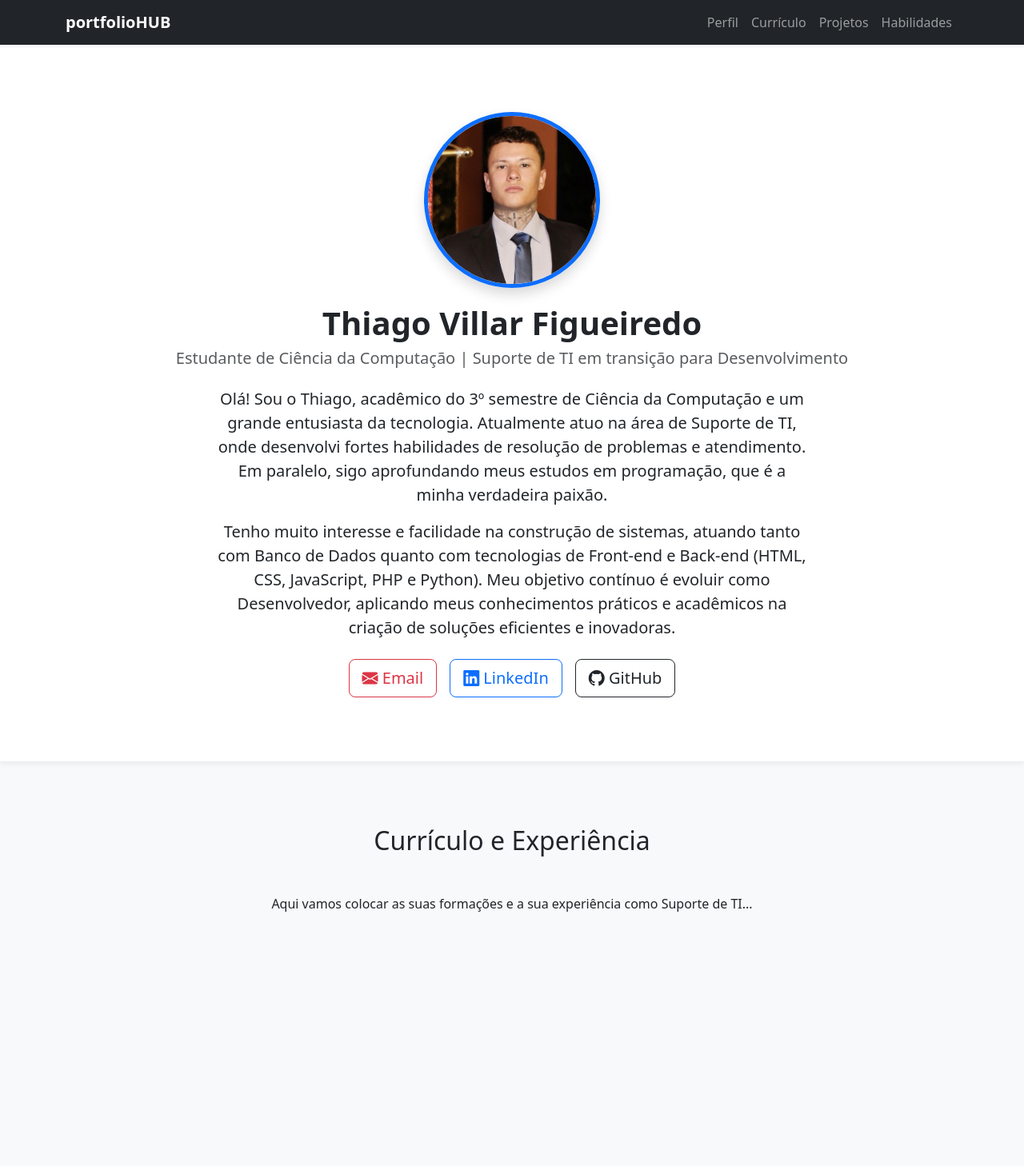
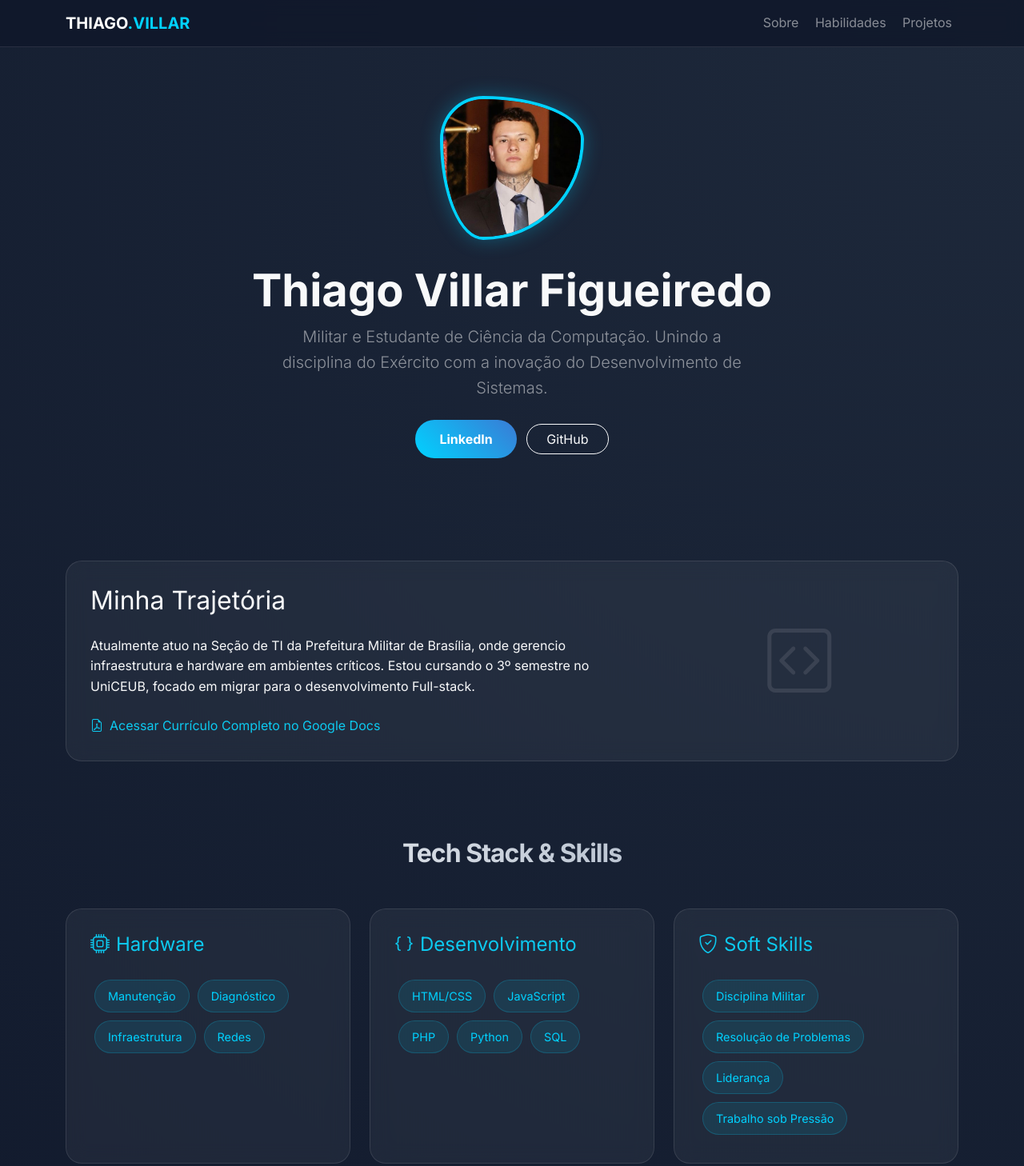
Before and after one commit to Thiagovlllf/Thiagovlllf.github.io, a plain HTML site: page index.html in a window 1280 px wide. Shown: the top 1458 px of the page at 80% size. Before the commit the page ends 1238 px from the top, so only its background shows below. Drawn offline with nearby package versions, Linux system fonts and the light colour scheme.

Commit message:
Add files via upload

```diff
--- a/index.html
+++ b/index.html
@@ -3,85 +3,231 @@
 <head>
     <meta charset="UTF-8">
     <meta name="viewport" content="width=device-width, initial-scale=1.0">
-    <title>Portfólio | Thiago Villar Figueiredo</title>
+    <title>Thiago Villar | Dev Portfolio</title>
 
     <link href="https://cdn.jsdelivr.net/npm/bootstrap@5.3.0/dist/css/bootstrap.min.css" rel="stylesheet">
     <link rel="stylesheet" href="https://cdn.jsdelivr.net/npm/bootstrap-icons@1.10.5/font/bootstrap-icons.css">
+    <link href="https://fonts.googleapis.com/css2?family=Inter:wght@300;400;700&display=swap" rel="stylesheet">
 
     <style>
-        body { padding-top: 60px; background-color: #f8f9fa; }
-        .secao { padding: 80px 0; }
-        .hero-section { background-color: #ffffff; box-shadow: 0 4px 6px rgba(0,0,0,0.05); }
+        :root {
+            --primary-color: #00d2ff;
+            --secondary-color: #3a7bd5;
+            --dark-bg: #0f172a;
+            --card-bg: rgba(255, 255, 255, 0.05);
+        }
 
-        /* Ajuste mágico para a sua foto focar no rosto e terno */
+        body {
+            font-family: 'Inter', sans-serif;
+            background-color: var(--dark-bg);
+            color: #f8f9fa;
+            line-height: 1.6;
+        }
+
+        /* Fundo com Gradiente Animado */
+        .main-wrapper {
+            background: radial-gradient(circle at top right, #1e293b, #0f172a);
+            min-height: 100vh;
+        }
+
+        .navbar {
+            background: rgba(15, 23, 42, 0.8) !important;
+            backdrop-filter: blur(10px);
+            border-bottom: 1px solid rgba(255,255,255,0.1);
+        }
+
+        .hero-section {
+            padding: 120px 0 80px;
+            text-align: center;
+        }
+
         .profile-img {
-            width: 220px;
-            height: 220px;
-            object-fit: cover;
-            object-position: top;
+            width: 180px; height: 180px;
+            object-fit: cover; object-position: top;
+            border-radius: 30% 70% 70% 30% / 30% 30% 70% 70%; /* Forma orgânica */
+            border: 4px solid var(--primary-color);
+            box-shadow: 0 0 25px rgba(0, 210, 255, 0.3);
+            margin-bottom: 30px;
+            transition: 0.5s;
+        }
+
+        .profile-img:hover {
             border-radius: 50%;
-            border: 5px solid #0d6efd;
-            margin-bottom: 20px;
+            transform: scale(1.05);
+        }
+
+        .glass-card {
+            background: var(--card-bg);
+            backdrop-filter: blur(12px);
+            border: 1px solid rgba(255,255,255,0.1);
+            border-radius: 20px;
+            padding: 30px;
+            transition: 0.3s;
+        }
+
+        .glass-card:hover {
+            background: rgba(255, 255, 255, 0.08);
+            transform: translateY(-5px);
+            border-color: var(--primary-color);
+        }
+
+        .skill-badge {
+            display: inline-block;
+            padding: 8px 16px;
+            border-radius: 50px;
+            background: rgba(0, 210, 255, 0.1);
+            color: var(--primary-color);
+            font-size: 0.9rem;
+            margin: 5px;
+            border: 1px solid rgba(0, 210, 255, 0.2);
+            font-weight: 500;
+        }
+
+        .btn-custom {
+            background: linear-gradient(45deg, var(--primary-color), var(--secondary-color));
+            border: none;
+            color: white;
+            padding: 12px 30px;
+            border-radius: 50px;
+            font-weight: bold;
+            transition: 0.3s;
+        }
+
+        .btn-custom:hover {
+            box-shadow: 0 5px 15px rgba(0, 210, 255, 0.4);
+            transform: scale(1.05);
+            color: white;
+        }
+
+        .section-title {
+            font-weight: 700;
+            letter-spacing: -1px;
+            margin-bottom: 50px;
+            background: linear-gradient(to right, #fff, #94a3b8);
+            -webkit-background-clip: text;
+            -webkit-text-fill-color: transparent;
+        }
+
+        footer {
+            border-top: 1px solid rgba(255,255,255,0.1);
+            padding: 40px 0;
+            margin-top: 80px;
         }
     </style>
 </head>
 <body>
 
-    <nav class="navbar navbar-expand-lg navbar-dark bg-dark fixed-top">
+    <div class="main-wrapper">
+        <nav class="navbar navbar-expand-lg navbar-dark fixed-top">
             <div class="container">
-            <a class="navbar-brand" href="#"><strong>portfolioHUB</strong></a>
-            <button class="navbar-toggler" type="button" data-bs-toggle="collapse" data-bs-target="#navbarNav">
-                <span class="navbar-toggler-icon"></span>
-            </button>
-            <div class="collapse navbar-collapse" id="navbarNav">
-                <ul class="navbar-nav ms-auto">
-                    <li class="nav-item"><a class="nav-link" href="#perfil">Perfil</a></li>
-                    <li class="nav-item"><a class="nav-link" href="#curriculo">Currículo</a></li>
-                    <li class="nav-item"><a class="nav-link" href="#projetos">Projetos</a></li>
-                    <li class="nav-item"><a class="nav-link" href="#habilidades">Habilidades</a></li>
-                </ul>
+                <a class="navbar-brand fw-bold" href="#">THIAGO<span style="color:var(--primary-color)">.VILLAR</span></a>
+                <div class="ms-auto d-none d-lg-block">
+                    <a href="#sobre" class="nav-link d-inline mx-2 text-white-50">Sobre</a>
+                    <a href="#habilidades" class="nav-link d-inline mx-2 text-white-50">Habilidades</a>
+                    <a href="#projetos" class="nav-link d-inline mx-2 text-white-50">Projetos</a>
                 </div>
             </div>
         </nav>
 
-    <section id="perfil" class="secao hero-section text-center">
+        <header class="hero-section">
             <div class="container">
-            <img src="perfil.jpg.png" alt="Foto Profissional de Thiago Villar" class="profile-img shadow">
-
-            <h1 class="fw-bold">Thiago Villar Figueiredo</h1>
-            <h5 class="text-muted mb-4">Estudante de Ciência da Computação | Suporte de TI em transição para Desenvolvimento</h5>
-
-            <div class="row justify-content-center">
-                <div class="col-lg-8">
-                    <p class="lead">
-                        Olá! Sou o Thiago, acadêmico do 3º semestre de Ciência da Computação e um grande entusiasta da tecnologia. Atualmente atuo na área de Suporte de TI, onde desenvolvi fortes habilidades de resolução de problemas e atendimento. Em paralelo, sigo aprofundando meus estudos em programação, que é a minha verdadeira paixão.
+                <img src="perfil.jpg.png" alt="Thiago Villar" class="profile-img">
+                <h1 class="display-4 fw-bold">Thiago Villar Figueiredo</h1>
+                <p class="lead text-white-50 mx-auto" style="max-width: 600px;">
+                    Militar e Estudante de Ciência da Computação. Unindo a disciplina do Exército com a inovação do Desenvolvimento de Sistemas.
                 </p>
-                    <p class="lead mb-4">
-                        Tenho muito interesse e facilidade na construção de sistemas, atuando tanto com Banco de Dados quanto com tecnologias de Front-end e Back-end (HTML, CSS, JavaScript, PHP e Python). Meu objetivo contínuo é evoluir como Desenvolvedor, aplicando meus conhecimentos práticos e acadêmicos na criação de soluções eficientes e inovadoras.
-                    </p>
+                <div class="mt-4">
+                    <a href="https://www.linkedin.com/in/thiago-villar-figueiredo-039042362/" target="_blank" class="btn btn-custom me-2">LinkedIn</a>
+                    <a href="https://github.com/Thiagovlllf" target="_blank" class="btn btn-outline-light rounded-pill px-4">GitHub</a>
                 </div>
             </div>
+        </header>
 
-            <div class="d-flex justify-content-center gap-3">
-                <a href="mailto:tvillarf@gmail.com" class="btn btn-outline-danger btn-lg">
-                    <i class="bi bi-envelope-fill"></i> Email
+        <section id="sobre" class="py-5">
+            <div class="container">
+                <div class="glass-card">
+                    <div class="row align-items-center">
+                        <div class="col-lg-8">
+                            <h2 class="mb-4">Minha Trajetória</h2>
+                            <p>Atualmente atuo na Seção de TI da Prefeitura Militar de Brasília, onde gerencio infraestrutura e hardware em ambientes críticos. Estou cursando o 3º semestre no UniCEUB, focado em migrar para o desenvolvimento Full-stack.</p>
+                            <div class="mt-4">
+                                <a href="https://docs.google.com/document/d/1inffHiT3n2YbfBnMv8f3CenH97VFkBP-5CTPMfu41-I/edit?usp=sharing" target="_blank" class="text-decoration-none text-info">
+                                    <i class="bi bi-file-earmark-pdf me-2"></i>Acessar Currículo Completo no Google Docs
                                 </a>
-                <a href="https://www.linkedin.com/in/thiago-villar-figueiredo-039042362/" target="_blank" class="btn btn-outline-primary btn-lg">
-                    <i class="bi bi-linkedin"></i> LinkedIn
-                </a>
-                <a href="https://github.com/Thiagovlllf" target="_blank" class="btn btn-outline-dark btn-lg">
-                    <i class="bi bi-github"></i> GitHub
-                </a>
+                            </div>
+                        </div>
+                        <div class="col-lg-4 text-center d-none d-lg-block">
+                            <i class="bi bi-code-square" style="font-size: 5rem; color: rgba(255,255,255,0.1)"></i>
+                        </div>
+                    </div>
                 </div>
             </div>
         </section>
 
-    <section id="curriculo" class="secao text-center">
+        <section id="habilidades" class="py-5">
             <div class="container">
-            <h2 class="mb-5">Currículo e Experiência</h2>
-            <p>Aqui vamos colocar as suas formações e a sua experiência como Suporte de TI...</p>
+                <h2 class="section-title text-center">Tech Stack & Skills</h2>
+                <div class="row g-4">
+                    <div class="col-md-6 col-lg-4">
+                        <div class="glass-card h-100">
+                            <h4 class="mb-4 text-info"><i class="bi bi-cpu me-2"></i>Hardware</h4>
+                            <div class="d-flex flex-wrap">
+                                <span class="skill-badge">Manutenção</span>
+                                <span class="skill-badge">Diagnóstico</span>
+                                <span class="skill-badge">Infraestrutura</span>
+                                <span class="skill-badge">Redes</span>
+                            </div>
+                        </div>
+                    </div>
+                    <div class="col-md-6 col-lg-4">
+                        <div class="glass-card h-100">
+                            <h4 class="mb-4 text-info"><i class="bi bi-braces me-2"></i>Desenvolvimento</h4>
+                            <div class="d-flex flex-wrap">
+                                <span class="skill-badge">HTML/CSS</span>
+                                <span class="skill-badge">JavaScript</span>
+                                <span class="skill-badge">PHP</span>
+                                <span class="skill-badge">Python</span>
+                                <span class="skill-badge">SQL</span>
+                            </div>
+                        </div>
+                    </div>
+                    <div class="col-md-12 col-lg-4">
+                        <div class="glass-card h-100">
+                            <h4 class="mb-4 text-info"><i class="bi bi-shield-check me-2"></i>Soft Skills</h4>
+                            <div class="d-flex flex-wrap">
+                                <span class="skill-badge">Disciplina Militar</span>
+                                <span class="skill-badge">Resolução de Problemas</span>
+                                <span class="skill-badge">Liderança</span>
+                                <span class="skill-badge">Trabalho sob Pressão</span>
+                            </div>
+                        </div>
+                    </div>
+                </div>
             </div>
         </section>
+
+        <section id="projetos" class="py-5">
+            <div class="container text-center">
+                <h2 class="section-title">Destaque</h2>
+                <div class="glass-card mx-auto" style="max-width: 600px;">
+                    <i class="bi bi-github mb-3 d-block" style="font-size: 3rem;"></i>
+                    <h3>Site Portfólio Acadêmico</h3>
+                    <p class="text-white-50">Repositório central onde hospedo este projeto e outros exercícios da faculdade.</p>
+                    <a href="https://github.com/Thiagovlllf/Thiagovlllf.github.io" target="_blank" class="btn btn-outline-info rounded-pill mt-3">Ver no GitHub</a>
+                </div>
+            </div>
+        </section>
+
+        <footer class="text-center text-white-50">
+            <div class="container">
+                <p>Thiago Villar Figueiredo &copy; 2024</p>
+                <div class="fs-4">
+                    <a href="mailto:tvillarf@gmail.com" class="text-white-50 mx-2"><i class="bi bi-envelope"></i></a>
+                    <a href="https://www.linkedin.com/in/thiago-villar-figueiredo-039042362/" class="text-white-50 mx-2"><i class="bi bi-linkedin"></i></a>
+                </div>
+            </div>
+        </footer>
+    </div>
 
     <script src="https://cdn.jsdelivr.net/npm/bootstrap@5.3.0/dist/js/bootstrap.bundle.min.js"></script>
 </body>
```
Lines whose indentation alone changed are shown as unchanged.
